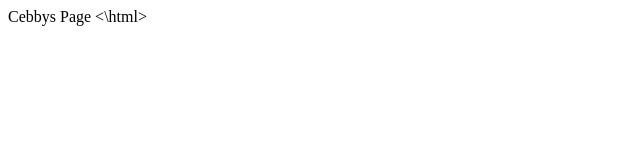
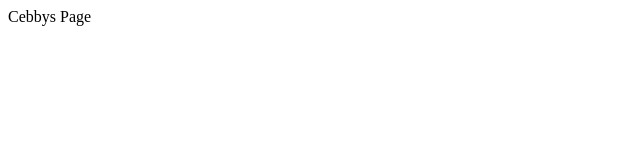
Before and after one commit to CebbysWeb/Pages.Portfolio, a plain HTML site: page index.html in a window 1280 px wide. Shown: the full height of the page, 0-640 px from the left. Drawn offline with Linux system fonts and the light colour scheme.

Commit message:
Update index.html

```diff
--- a/index.html
+++ b/index.html
@@ -1,3 +1,3 @@
 <html>
 Cebbys Page
-<\html>
+</html>
```
